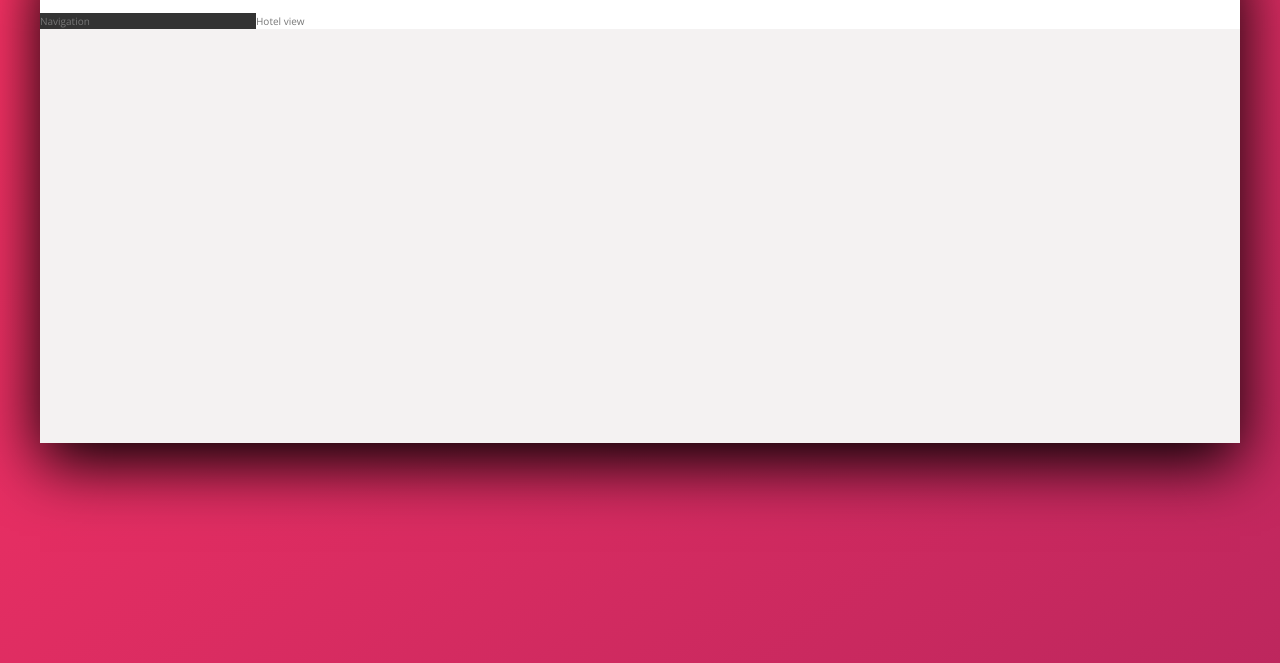
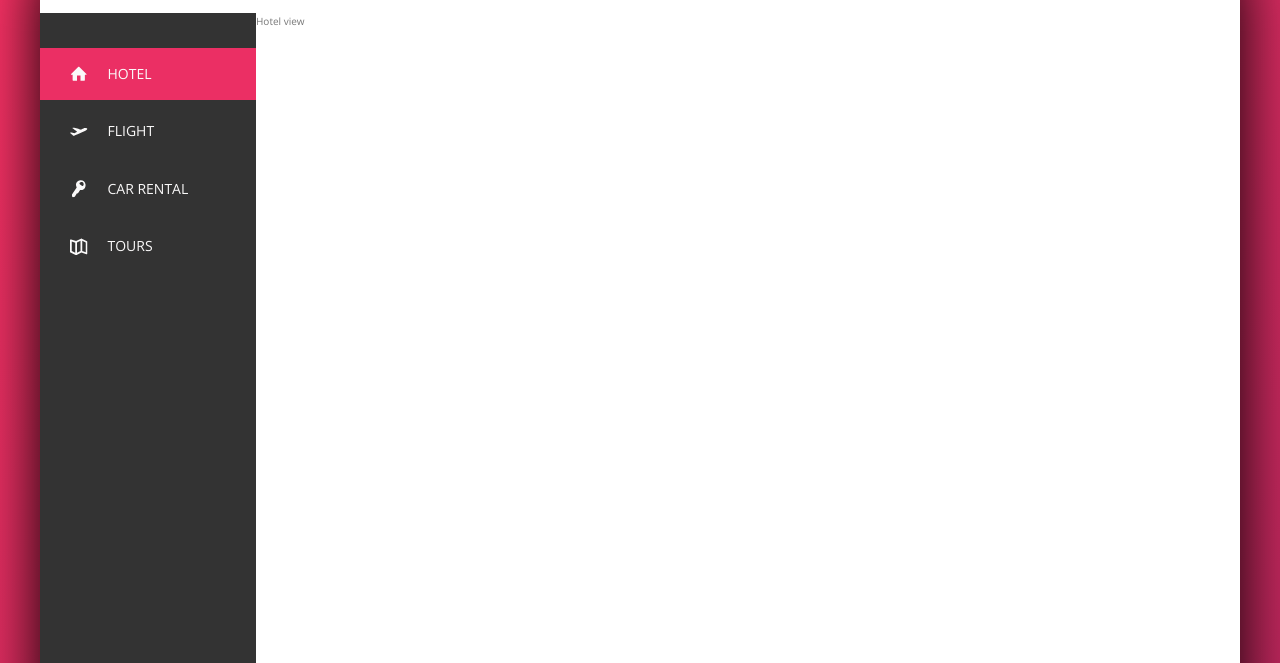
Before and after one commit to Mureithi820/Trillo, a website: page index.html in a window 1280 px wide. Shown: the part 137-800 px from the top of the page. Drawn offline with nearby package versions, Linux system fonts and the light colour scheme.

Commit message:
Build the sidevar navigation

```diff
--- a/index.html
+++ b/index.html
@@ -54,8 +54,47 @@
           </div>
         </nav>
       </header>
+
       <div class="content">
-        <nav class="sidebar">Navigation</nav>
+        <nav class="sidebar">
+          <ul class="side-nav">
+            <li class="side-nav__item side-nav__item--active">
+              <a href="#" class="side-nav__link">
+                <svg class="side-nav__icon">
+                  <use xlink:href="img/sprite.svg#icon-home"></use>
+                </svg>
+                <span>Hotel</span>
+              </a>
+            </li>
+            <li class="side-nav__item">
+              <a href="#" class="side-nav__link">
+                <svg class="side-nav__icon">
+                  <use xlink:href="img/sprite.svg#icon-aircraft-take-off"></use>
+                </svg>
+                <span>Flight</span>
+              </a>
+            </li>
+            <li class="side-nav__item">
+              <a href="#" class="side-nav__link">
+                <svg class="side-nav__icon">
+                  <use xlink:href="img/sprite.svg#icon-key"></use>
+                </svg>
+                <span>Car rental</span>
+              </a>
+            </li>
+            <li class="side-nav__item">
+              <a href="#" class="side-nav__link">
+                <svg class="side-nav__icon">
+                  <use xlink:href="img/sprite.svg#icon-map"></use>
+                </svg>
+                <span>Tours</span>
+              </a>
+            </li>
+          </ul>
+
+          <div class="legal">&copy; 2024 by trillo. All rights reserved.</div>
+        </nav>
+
         <main class="hotel-view">Hotel view</main>
       </div>
     </div>
--- a/sass/_components.scss
+++ b/sass/_components.scss
@@ -120,3 +120,71 @@
     margin-right: 1rem;
   }
 }
+
+////////////////////////////////////////
+// SIDE NAVIGATION
+.side-nav {
+  font-size: 1.4rem;
+  list-style: none;
+  margin-top: 3.5rem;
+
+  &__item {
+    position: relative;
+
+    &:not(:last-child) {
+      margin-bottom: 0.5rem;
+    }
+  }
+
+  &__item::before {
+    content: "";
+    position: absolute;
+    top: 0;
+    left: 0;
+    height: 100%;
+    width: 3px;
+    background-color: var(--color-primary);
+    transform: scaleY(0);
+    transition: all 0.2s, width 0.4s cubic-bezier(1, 0, 0, 1) 0.1s;
+  }
+
+  &__item:hover::before,
+  &__item--active::before {
+    transform: scaleY(1);
+    width: 100%;
+  }
+
+  &__item:active::before {
+    background-color: var(--color-primary-light);
+  }
+
+  &__link:link,
+  &__link:visited {
+    color: var(--color-grey-light-1);
+    text-decoration: none;
+    text-transform: uppercase;
+    display: block;
+    padding: 1.5rem 3rem;
+    position: relative;
+    z-index: 10;
+
+    display: flex;
+    align-items: center;
+  }
+
+  &__icon {
+    width: 1.75rem;
+    height: 1.75rem;
+    margin-right: 2rem;
+    fill: currentColor;
+  }
+}
+
+////////////////////////////////////////
+// LEGAL TEXT
+.legal {
+  font-size: 1.2rem;
+  color: var(--color-grey-light-4);
+  text-align: center;
+  padding: 2.5rem;
+}
--- a/sass/_layout.scss
+++ b/sass/_layout.scss
@@ -25,10 +25,15 @@
   background-color: var(--color-grey-dark-1);
 
   flex: 0 0 18%;
+
+  display: flex;
+  flex-direction: column;
+  justify-content: space-between;
 }
 
 .hotel-view {
   background-color: #fff;
+  height: 80rem;
 
   flex: 1;
 }
```
Also changed, not shown: css/style.css.
